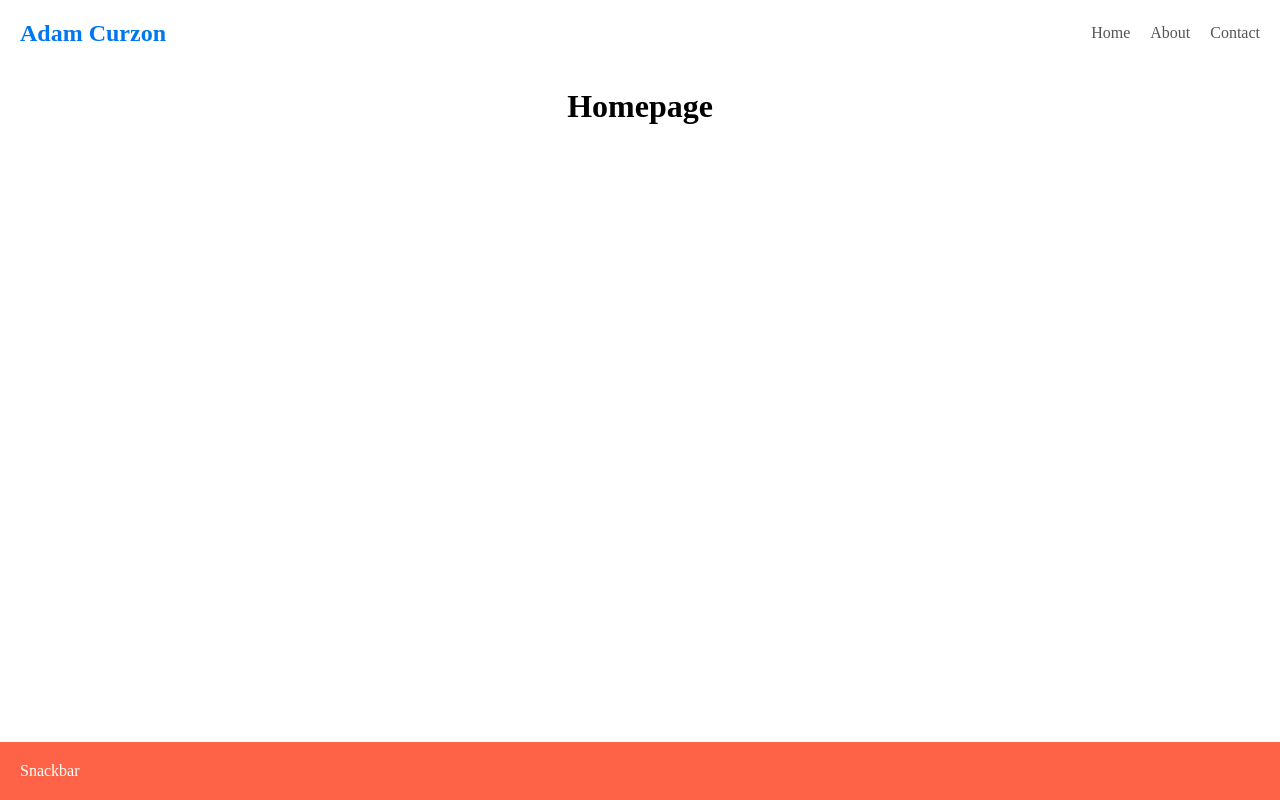
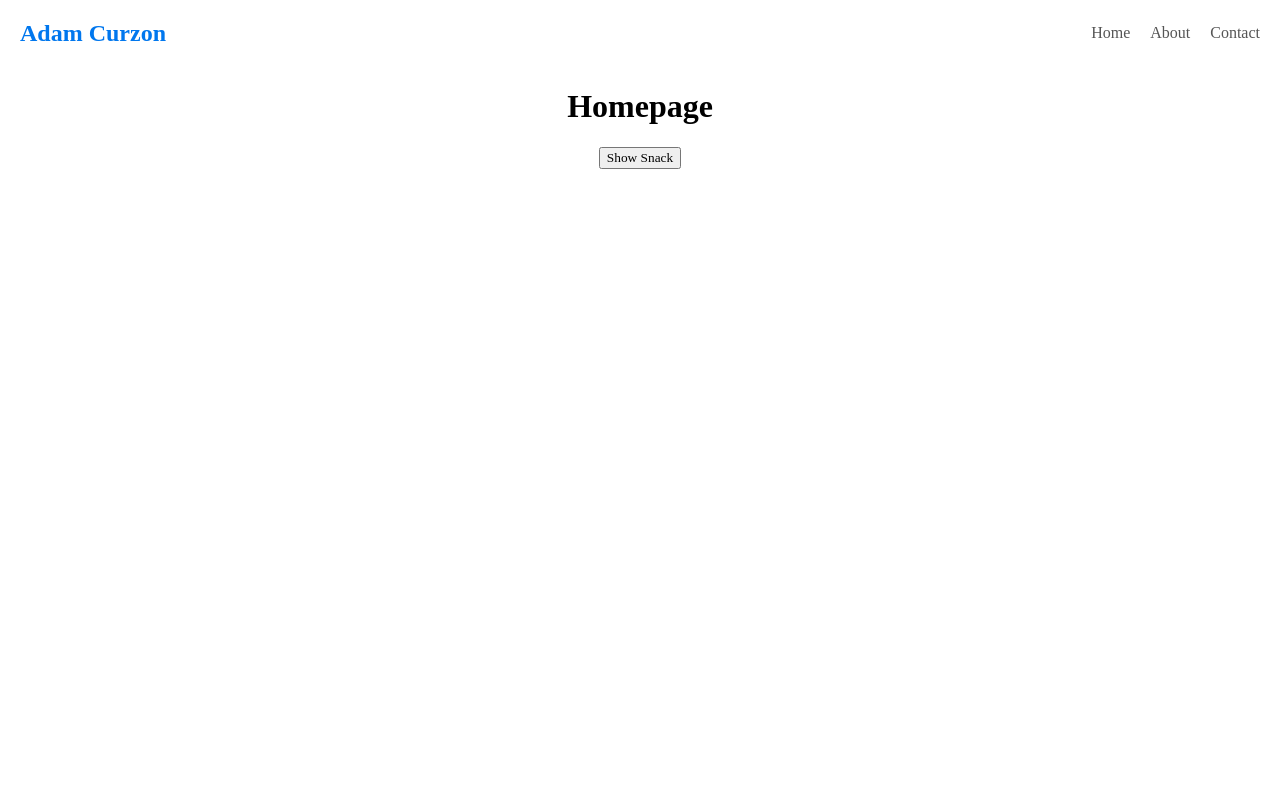
Before and after one commit to adamcurzon/learning-react, a React (Create React App) app: page / in a window 1280 px wide. Built offline with nearby package versions, Linux system fonts and the light colour scheme; a web font is replaced by a local one.

Commit message:
feat: add redux & state for snackbar

```diff
--- a/package.json
+++ b/package.json
@@ -3,13 +3,16 @@
   "version": "0.1.0",
   "private": true,
   "dependencies": {
+    "@reduxjs/toolkit": "^1.9.7",
     "@testing-library/jest-dom": "^5.17.0",
     "@testing-library/react": "^13.4.0",
     "@testing-library/user-event": "^13.5.0",
     "react": "^18.2.0",
     "react-dom": "^18.2.0",
+    "react-redux": "^8.1.3",
     "react-router-dom": "^6.16.0",
     "react-scripts": "5.0.1",
+    "redux": "^4.2.1",
     "web-vitals": "^2.1.4"
   },
   "scripts": {
--- a/src/components/NavigationBar.js
+++ b/src/components/NavigationBar.js
@@ -2,18 +2,18 @@ import { Link } from "react-router-dom";
 
 const NavigationBar = () => {
   return (
-    <nav class="flex p-lr-main flex-ai-c flex-jc-sb">
-      <Link class="c-main td-no" to="/">
+    <nav className="flex p-lr-main flex-ai-c flex-jc-sb">
+      <Link className="c-main td-no" to="/">
         <h1>Adam Curzon</h1>
       </Link>
-      <div class="flex flex-g-20">
-        <Link to="/" class="td-no c-grey h-black">
+      <div className="flex flex-g-20">
+        <Link to="/" className="td-no c-grey h-black">
           Home
         </Link>
-        <Link to="/about" class="td-no c-grey h-black">
+        <Link to="/about" className="td-no c-grey h-black">
           About
         </Link>
-        <Link to="/contact" class="td-no c-grey h-black">
+        <Link to="/contact" className="td-no c-grey h-black">
           Contact
         </Link>
       </div>
--- a/src/components/SnackBar.js
+++ b/src/components/SnackBar.js
@@ -1,7 +1,16 @@
+import { useSelector } from "react-redux";
+
 const SnackBar = () => {
+  const { shown, message } = useSelector((state) => state.SnackBar);
+
   return (
-    <div class="flex w-100 p-all-main bg-tomato c-white p-f p-b-0">
-      Snackbar
+    <div
+      className={
+        "flex w-100 p-all-main bg-tomato c-white p-f trns-ease " +
+        (shown ? "p-b-0" : "p-b-hide")
+      }
+    >
+      {message}
     </div>
   );
 };
--- a/src/index.css
+++ b/src/index.css
@@ -82,3 +82,11 @@ body {
 .p-b-0 {
   bottom: 0;
 }
+.p-b-hide {
+  bottom: -1000px;
+}
+
+/* Transitions */
+.trns-ease {
+  transition: .4s ease;
+}
--- a/src/index.js
+++ b/src/index.js
@@ -3,11 +3,15 @@ import ReactDOM from "react-dom/client";
 import "./index.css";
 import App from "./App";
 import reportWebVitals from "./reportWebVitals";
+import store from "./state/store";
+import { Provider } from "react-redux";
 
 const root = ReactDOM.createRoot(document.getElementById("root"));
 root.render(
   <React.StrictMode>
-    <App />
+    <Provider store={store}>
+      <App />
+    </Provider>
   </React.StrictMode>
 );
 
--- a/src/pages/HomePage.js
+++ b/src/pages/HomePage.js
@@ -1,5 +1,24 @@
+import { useDispatch } from "react-redux";
+import { showSnackBar, hideSnackBar } from "../state/SnackBarReducer";
+
 const HomePage = () => {
-  return <h1>Homepage</h1>;
+  const dispatch = useDispatch();
+
+  return (
+    <>
+      <h1>Homepage</h1>
+      <button
+        onClick={() => {
+          dispatch(showSnackBar("123"));
+          setTimeout(() => {
+            dispatch(hideSnackBar());
+          }, 3000);
+        }}
+      >
+        Show Snack
+      </button>
+    </>
+  );
 };
 
 export default HomePage;
--- /dev/null
+++ b/src/state/SnackBarReducer.js
@@ -0,0 +1,23 @@
+import { createSlice } from "@reduxjs/toolkit";
+
+export const snackBarSlice = createSlice({
+  name: "snackBar",
+  initialState: {
+    shown: false,
+    message: "Default snack bar message",
+  },
+  reducers: {
+    showSnackBar(state, actions) {
+      state.message = actions.payload;
+      state.shown = true;
+    },
+    hideSnackBar(state, actions) {
+      state.message = "";
+      state.shown = false;
+    },
+  },
+});
+
+export const { showSnackBar, hideSnackBar } = snackBarSlice.actions;
+
+export default snackBarSlice.reducer;
--- /dev/null
+++ b/src/state/store.js
@@ -0,0 +1,8 @@
+import { configureStore } from "@reduxjs/toolkit";
+import SnackBarReducer from "./SnackBarReducer";
+
+export default configureStore({
+  reducer: {
+    SnackBar: SnackBarReducer,
+  },
+});
```
Also changed, not shown: 1 other file (tests, documents, lock files or other folders).
